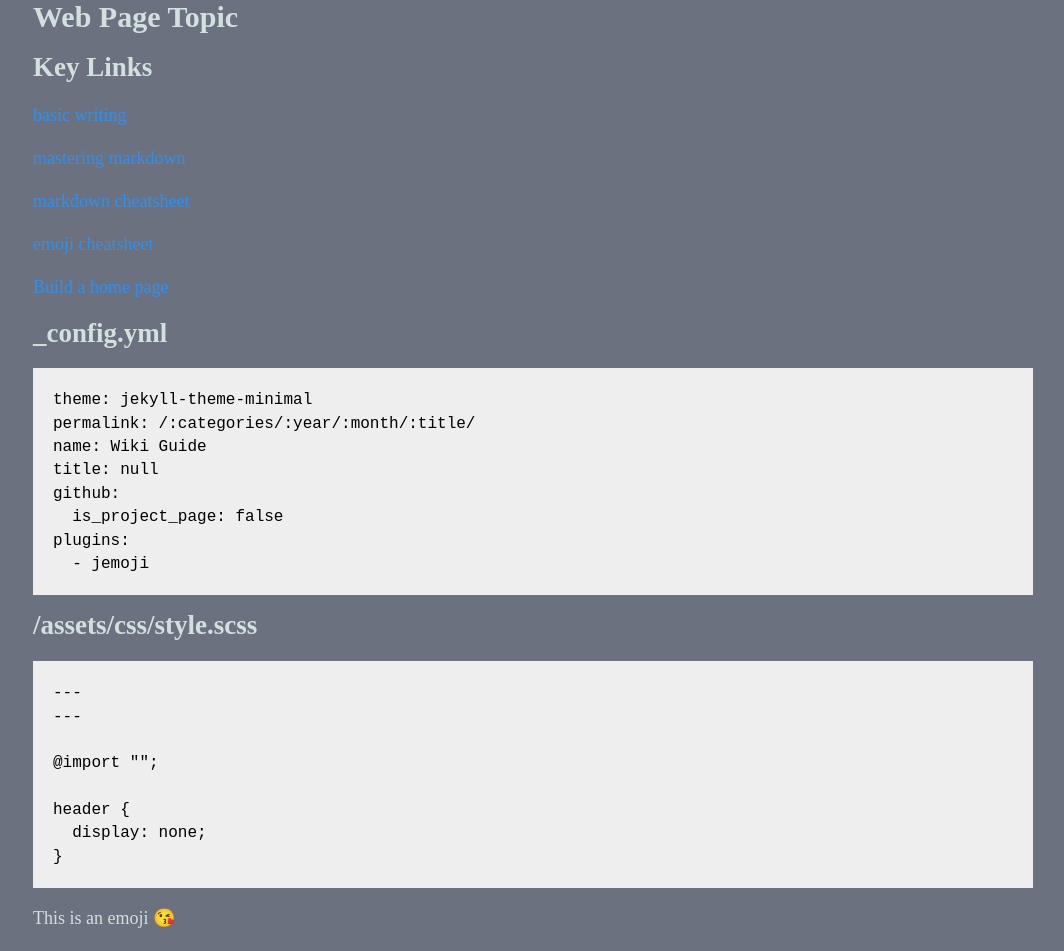
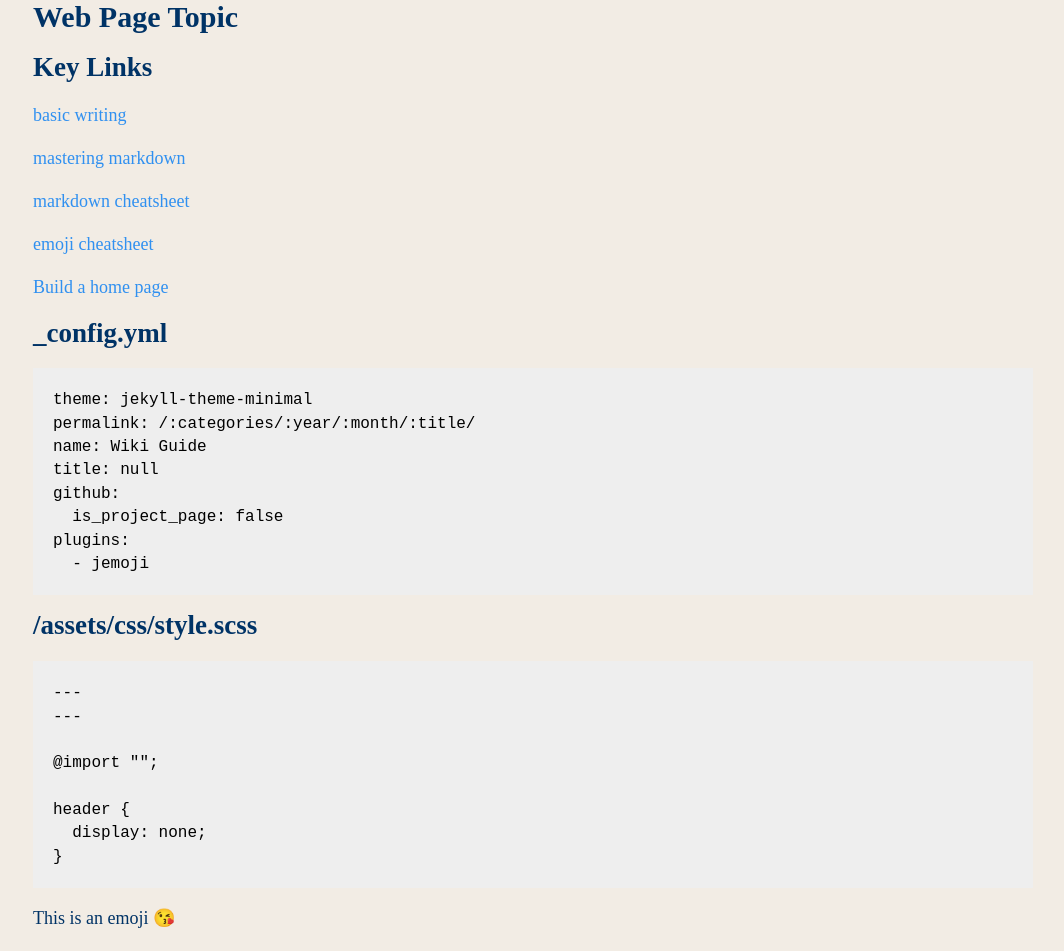
Before and after one commit to profphillips/wikibasics, a Jekyll site: the page built from index.md, in a window 1280 px wide. Shown: the whole page, without its empty margins (107-1171 px from the left). Built offline with Jekyll 4.4.1, drawn with Linux system fonts in a browser that asks for light colours; emoji names are drawn with the system emoji font; our own code applies the rules of GitHub Pages for plain Markdown files.

Commit message:
Update style.scss

```diff
--- a/assets/css/style.scss
+++ b/assets/css/style.scss
@@ -1,5 +1,6 @@
 ---
 ---
+$light-theme: true;
 $light-background: #f2ece4;
 $light-text: #036;
 $dark-background: #6b717f;
@@ -36,7 +37,7 @@ $link-color: #3090f0;
 $blockquote-color: #0f0;
 $blockquote-background: #eee;
 $blockquote-foreground: #000;
-$blockquote-font-family: 'Comic Sans MS, cursive';
+$blockquote-font-family: 'Cursive';
 
 body {
   margin: 0;
@@ -46,7 +47,7 @@ body {
   font-family: $body-font-family;
   font-size: 18px;
   line-height: 1.4;
-  @include theme-colors($light-theme: false);
+  @include theme-colors($light-theme);
 }
 
 .container {
@@ -65,7 +66,7 @@ h1, h2, h3, h4, h5, h6 {
   color: $header-color;
   font-family: $header-font-family;
   line-height: 1.1;
-  @include theme-colors($light-theme: false);
+  @include theme-colors($light-theme);
 }
 
 h1 {
```
